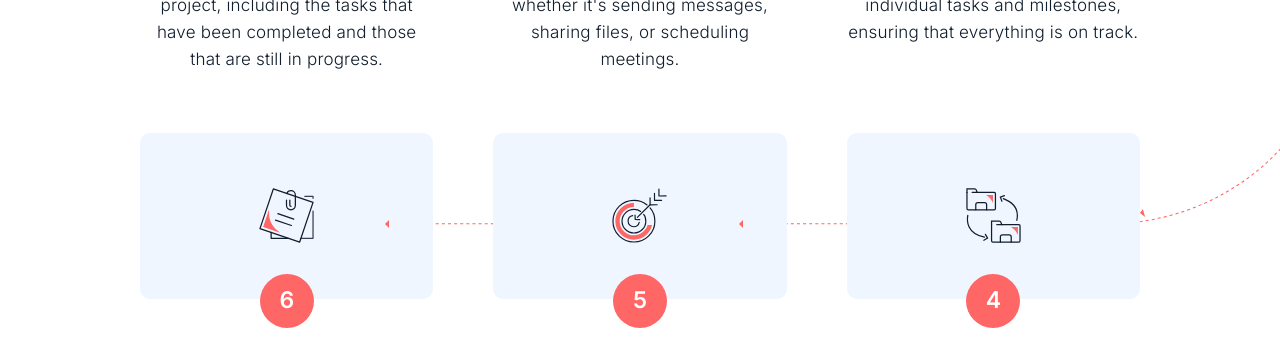
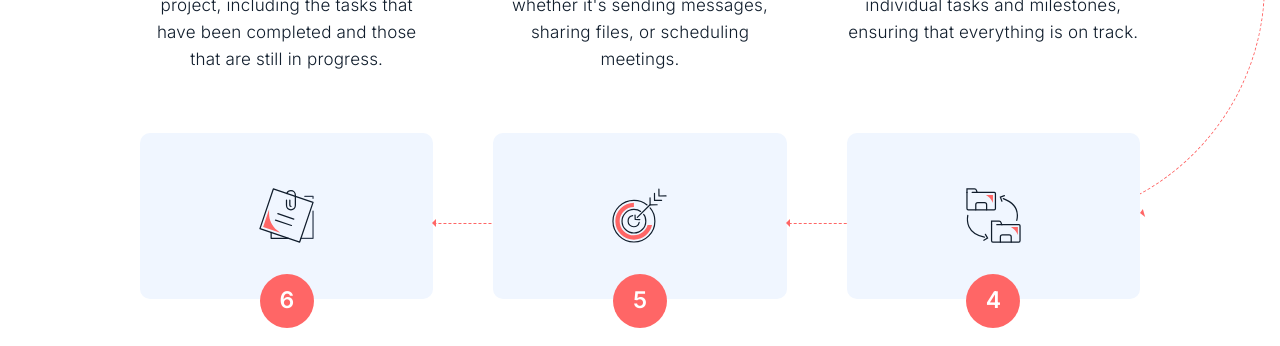
Before and after one commit to proalamin/test-2, a Next.js app: page / in a window 1280 px wide. Shown: the part 5220-5566 px from the top of the page. Built offline with nearby package versions, Linux system fonts and the light colour scheme.

Commit message:
Arrow Bug Fixed

```diff
--- a/src/components/TrackYourProject/index.tsx
+++ b/src/components/TrackYourProject/index.tsx
@@ -5,7 +5,7 @@ import { Card } from "@/components/Comman/Card";
 export const TrackYourProject: React.FC<TrackYourProjectInterface> = (props) => {
     const { title, subtitle, description, items } = props;
     return <div
-        className="track-your-project-bg bg-no-repeat bg-[length:1408px_1170px] bg-[position:top_center] md:px-[140px] px-[50px] pt-[77px] md:pb-[140px] pb-[100px]">
+        className="track-your-project-bg relative md:px-[140px] px-[50px] pt-[77px] md:pb-[140px] pb-[100px]">
         <div className="max-w-[1380px] mx-auto">
             <div className="max-w-[471px] mx-auto text-center mb-[52px]">
                 <h6 className="text-[12px] leading-[12px] tracking-[1.66px] font-medium pb-[10px] uppercase text-primary">
--- a/src/styles/globals.css
+++ b/src/styles/globals.css
@@ -125,26 +125,27 @@ input:checked::before {
     background-image: url("/images/why-choose-us-bg-web.svg");
 }
 
-.track-project-item:nth-child(1) .track-your-project-arrow::before, .track-project-item:nth-child(1) .track-your-project-arrow::after, .track-project-item:nth-child(4) .track-your-project-arrow::before {
+.track-project-item:nth-child(1) .track-your-project-arrow::before, .track-project-item:nth-child(1) .track-your-project-arrow::after, .track-project-item:nth-child(6) .track-your-project-arrow::before {
     content: unset;
 }
 
-.track-project-item:nth-child(5) .track-your-project-arrow::before, .track-project-item:nth-child(6) .track-your-project-arrow::before {
-    top: 87px;
-    left: -112px;
+.track-project-item:nth-child(4) .track-your-project-arrow::before, .track-project-item:nth-child(5) .track-your-project-arrow::before, .track-project-item:nth-child(6) .track-your-project-arrow::before {
+    top: 86px;
+    left: unset;
+    right: -3px;
     border-right-color: #ff6666;
     border-left-color: transparent;
 }
 
 .track-project-item .track-your-project-arrow::before {
+    top: 83px;
+    left: -4px;
     content: '';
     border-width: 4px;
     position: absolute;
-    left: -4px;
-    top: 82.25px;
     border-color: #ff6666;
+    border-top-color: transparent;
     border-right-color: transparent;
-    border-top-color: transparent;
     border-bottom-color: transparent;
 }
 
@@ -182,8 +183,30 @@ input:checked::before {
     display: block;
 }
 
-.track-your-project-bg {
-    background-image: url('/images/track-your-project-bg.svg');
+.track-your-project-bg::before {
+    content: '';
+    top: 350px;
+    left: 290px;
+    height: 470px;
+    position: absolute;
+    width: calc(100% - 305px);
+    border: 1px dashed #f66;
+    border-radius: 0 230px 241px 0;
+    border-left-width: 0;
+}
+
+@media screen and (max-width: 1120px) {
+    .track-your-project-bg::before {
+        height: 510px;
+    }
+
+    .track-project-item:nth-child(4) .track-your-project-arrow::before, .track-project-item:nth-child(5) .track-your-project-arrow::before, .track-project-item:nth-child(6) .track-your-project-arrow::before {
+        top: 99px;
+    }
+
+    .track-project-item:nth-child(6) .track-your-project-arrow::after {
+        top: 68px;
+    }
 }
 
 @media screen and (max-width: 768px) {
@@ -200,8 +223,8 @@ input:checked::before {
         background-image: url("/images/why-choose-us-bg.svg");
     }
 
-    .track-your-project-bg {
-        background-image: none;
+    .track-your-project-bg::after {
+        content: unset;
     }
 
     .track-project-item .track-your-project-arrow::before, .track-project-item:nth-child(4) .track-your-project-arrow::before, .track-project-item:nth-child(5) .track-your-project-arrow::before, .track-project-item:nth-child(6) .track-your-project-arrow::before {
```
